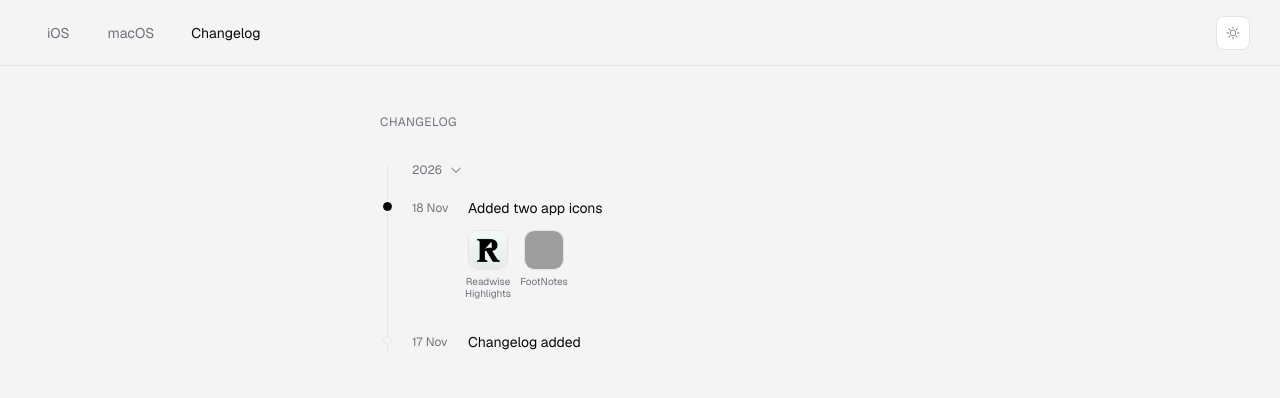
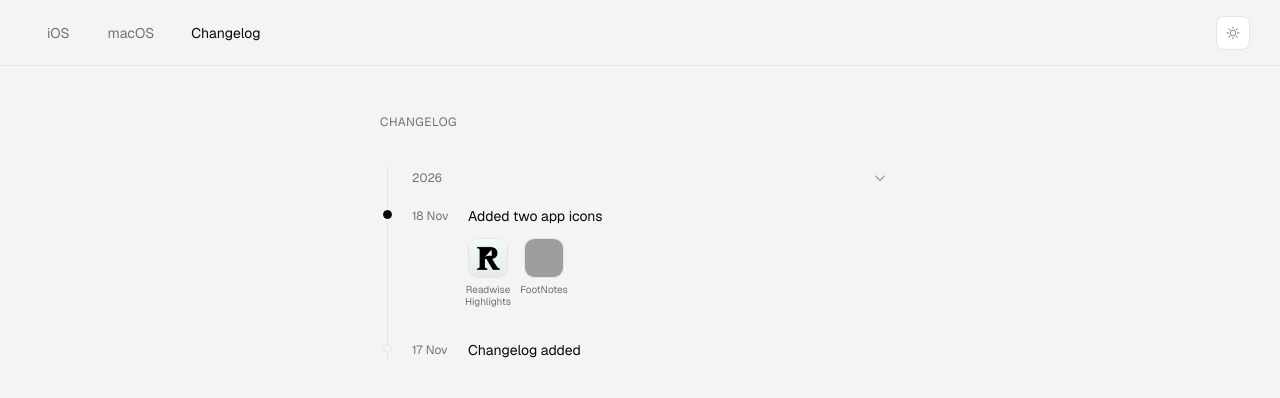
Before and after one commit to Manekenthe/IconSpace, a plain HTML site: page changelog.html in a window 1280 px wide. Drawn offline with Linux system fonts and the light colour scheme; grey boxes are pictures that could not be loaded.

Commit message:
Add files via upload

```diff
--- a/css/changelog.css
+++ b/css/changelog.css
@@ -17,13 +17,15 @@ a.btn { display: inline-flex; align-items: center; text-decoration: none; }   /*
 .cl-year { margin: 0; }
 .cl-year + .cl-year { margin-top: 8px; }
 .cl-year-btn {
-  display: flex; align-items: center; gap: 6px;
-  margin: 0 0 20px 32px; padding: 0;
-  background: none; border: 0; color: var(--muted);
-  font: inherit; font-size: 12px; line-height: 16px; cursor: pointer;
+  display: flex; align-items: center; justify-content: space-between; gap: 6px;
+  width: calc(100% - 20px); height: 32px; margin: 0 0 12px 20px; padding: 0 12px;   /* text zůstává zarovnaný s datem (32 px) */
+  background: transparent; border: 0; border-radius: 12px; color: var(--muted);
+  font: inherit; font-size: 12px; line-height: 16px; text-align: left; cursor: pointer;
+  transition: background-color .15s, color .15s;
 }
-.cl-year-btn:hover { color: var(--fg); }
-.cl-year-btn:focus-visible { outline: 1px solid var(--muted); outline-offset: 4px; border-radius: 4px; }
+.cl-year-btn:hover { color: var(--fg); background: var(--hover); }
+:root[data-theme="light"] .cl-year-btn:hover { background: var(--surface); }   /* ve světlém je --hover stejný jako pozadí */
+.cl-year-btn:focus-visible { outline: 1px solid var(--muted); outline-offset: 0; }
 .cl-year-btn svg { transition: transform .15s; }
 .cl-year-btn[aria-expanded="false"] svg { transform: rotate(-90deg); }
 .cl-list { list-style: none; margin: 0; padding: 0; }
```
